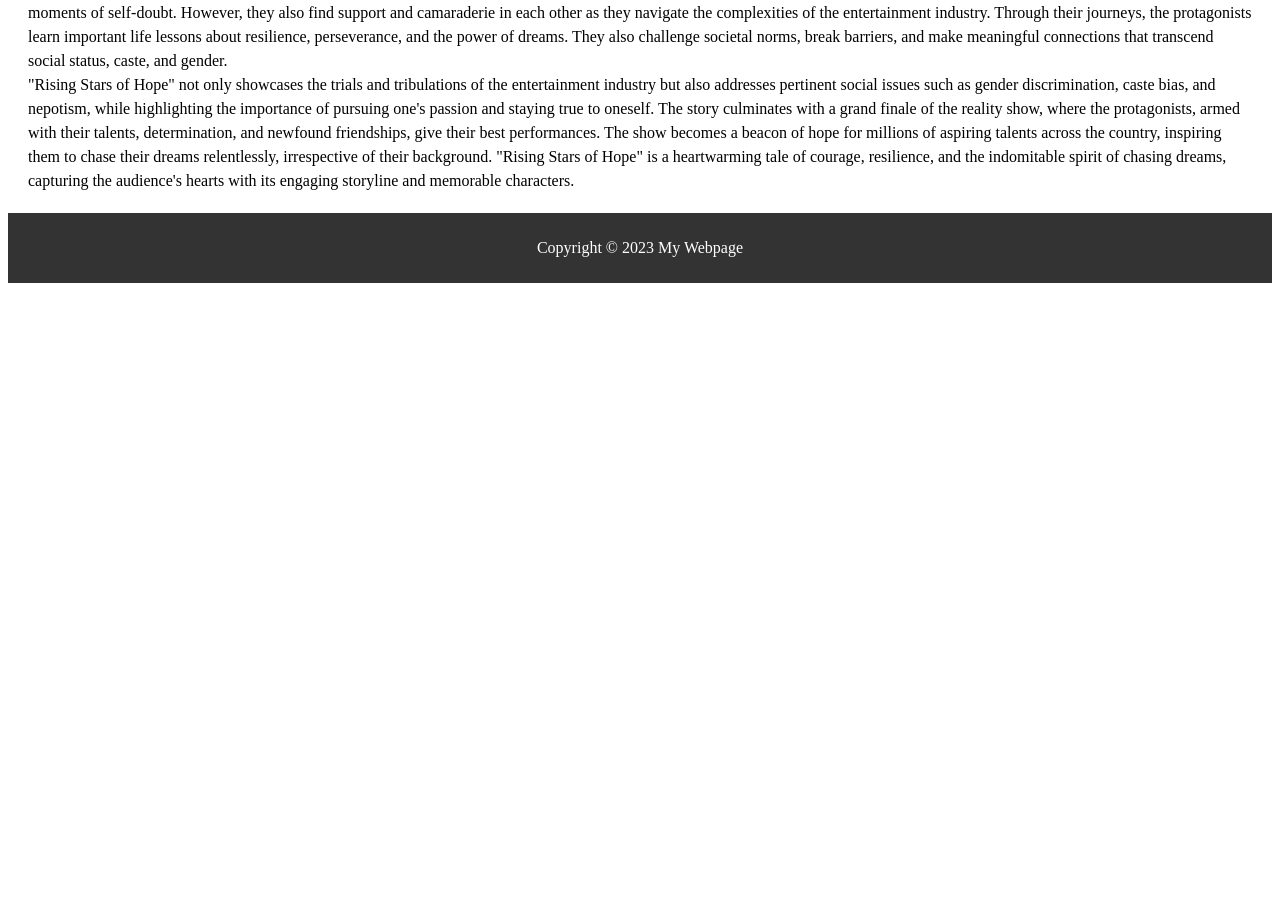
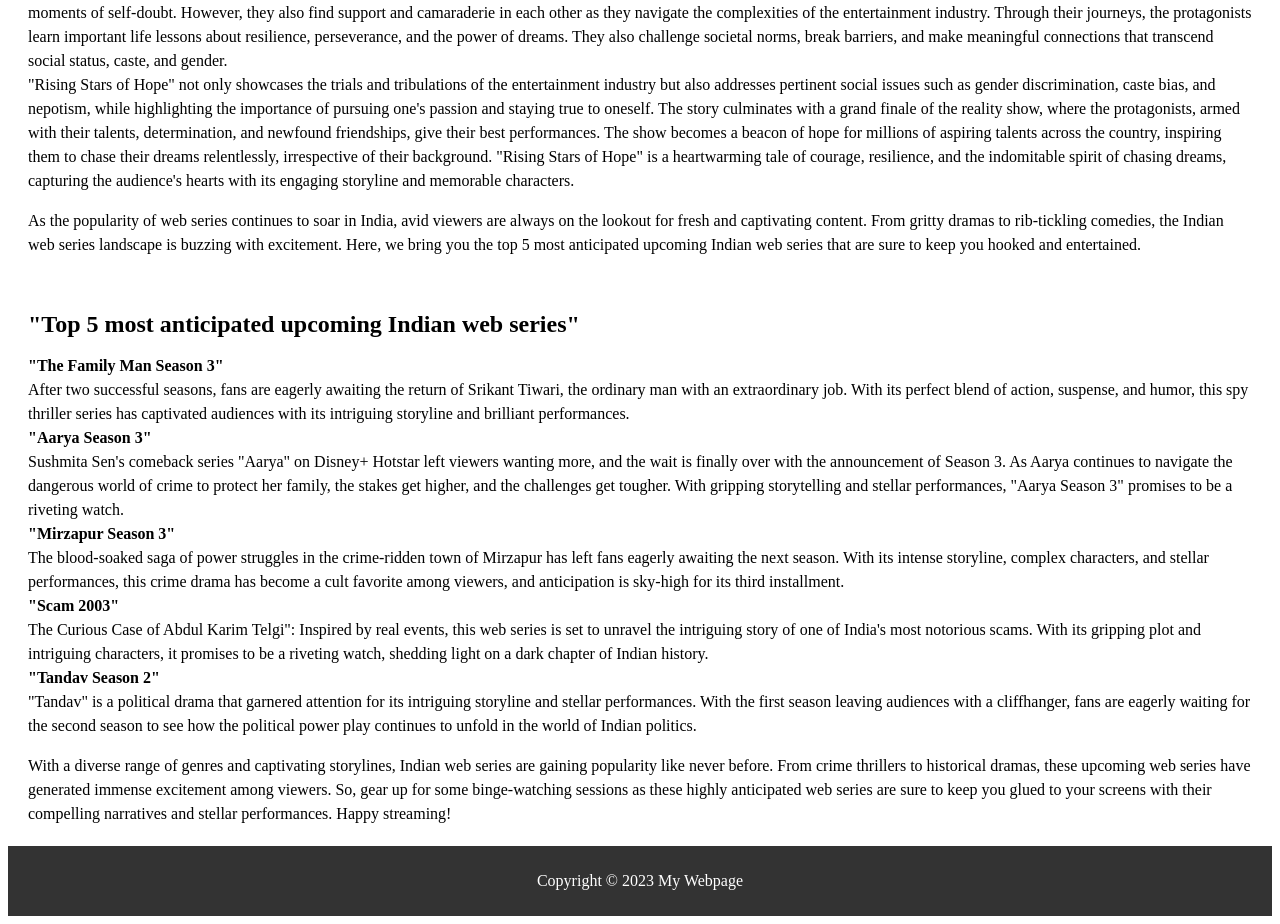
Before and after one commit to Zelidriss/Creative-content, a plain HTML site: page index.html in a window 1280 px wide. Shown: the part 1026-1950 px from the top of the page. Before the commit the page ends 1317 px from the top, so only its background shows below. Drawn offline with Linux system fonts and the light colour scheme.

Commit message:
update 1

```diff
--- a/index.html
+++ b/index.html
@@ -87,7 +87,36 @@
                 The story culminates with a grand finale of the reality show, where the protagonists, armed with their talents, determination, and newfound friendships, give their best performances. The show becomes a beacon of hope for millions of aspiring talents across the country, inspiring them to chase their dreams relentlessly, irrespective of their background.
 
                 "Rising Stars of Hope" is a heartwarming tale of courage, resilience, and the indomitable spirit of chasing dreams, capturing the audience's hearts with its engaging storyline and memorable characters.</p>
-        </section>
+
+                <p>
+                As the popularity of web series continues to soar in India, avid viewers are always on the lookout for fresh and captivating content. From gritty dramas to rib-tickling comedies,
+                the Indian web series landscape is buzzing with excitement. Here, we bring you the top 5 most anticipated upcoming Indian web series that are sure to keep you hooked and entertained.
+            </p>
+
+            <br>
+             <h2>"Top 5 most anticipated upcoming Indian web series"</h2>
+            <p>
+
+                <strong>"The Family Man Season 3"</strong> <br> After two successful seasons, fans are eagerly awaiting the return of Srikant Tiwari, the ordinary man with an extraordinary job.
+                 With its perfect blend of action, suspense, and humor, this spy thriller series has captivated audiences with its intriguing storyline and brilliant performances.
+                 <br>  <strong>"Aarya Season 3"</strong> <br>  Sushmita Sen's comeback series "Aarya" on Disney+ Hotstar left viewers wanting more, and the wait is finally over with the announcement of Season 3.
+                 As Aarya continues to navigate the dangerous world of crime to protect her family, the stakes get higher, and the challenges get tougher. With gripping storytelling and stellar performances, "Aarya Season 3" promises to be a riveting watch.
+
+                 <br>  <strong>"Mirzapur Season 3"</strong> <br> The blood-soaked saga of power struggles in the crime-ridden town of Mirzapur has left fans eagerly awaiting the next season.
+                   With its intense storyline, complex characters, and stellar performances, this crime drama has become a cult favorite among viewers, and anticipation is sky-high for its third installment.
+                <br> <strong>"Scam 2003"</strong> <br> The Curious Case of Abdul Karim Telgi": Inspired by real events, this web series is set to unravel the intriguing story of one of India's most notorious scams.
+ With its gripping plot and intriguing characters, it promises to be a riveting watch, shedding light on a dark chapter of Indian history.
+<br> <strong>"Tandav Season 2"</strong> <br> "Tandav" is a political drama that garnered attention for its intriguing storyline and stellar performances.
+With the first season leaving audiences with a cliffhanger, fans are eagerly waiting for the second season to see how the political power play continues to unfold in the world of Indian politics.
+
+            </p>
+
+            <p>
+                With a diverse range of genres and captivating storylines, Indian web series are gaining popularity like never before. From crime thrillers to historical dramas,
+                 these upcoming web series have generated immense excitement among viewers.
+                 So, gear up for some binge-watching sessions as these highly anticipated web series are sure to keep you glued to your screens with their compelling narratives and stellar performances. Happy streaming!
+            </p>
+      </section>
 
 
     </main>
```
